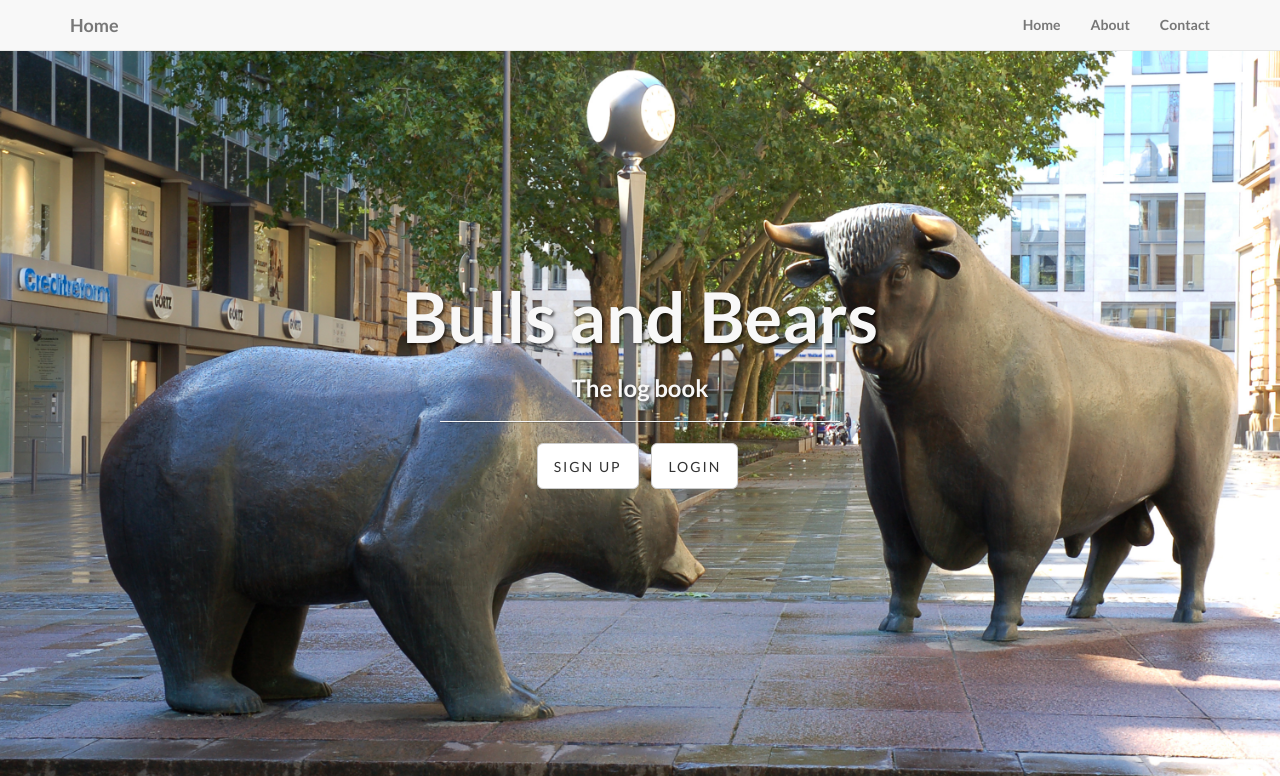
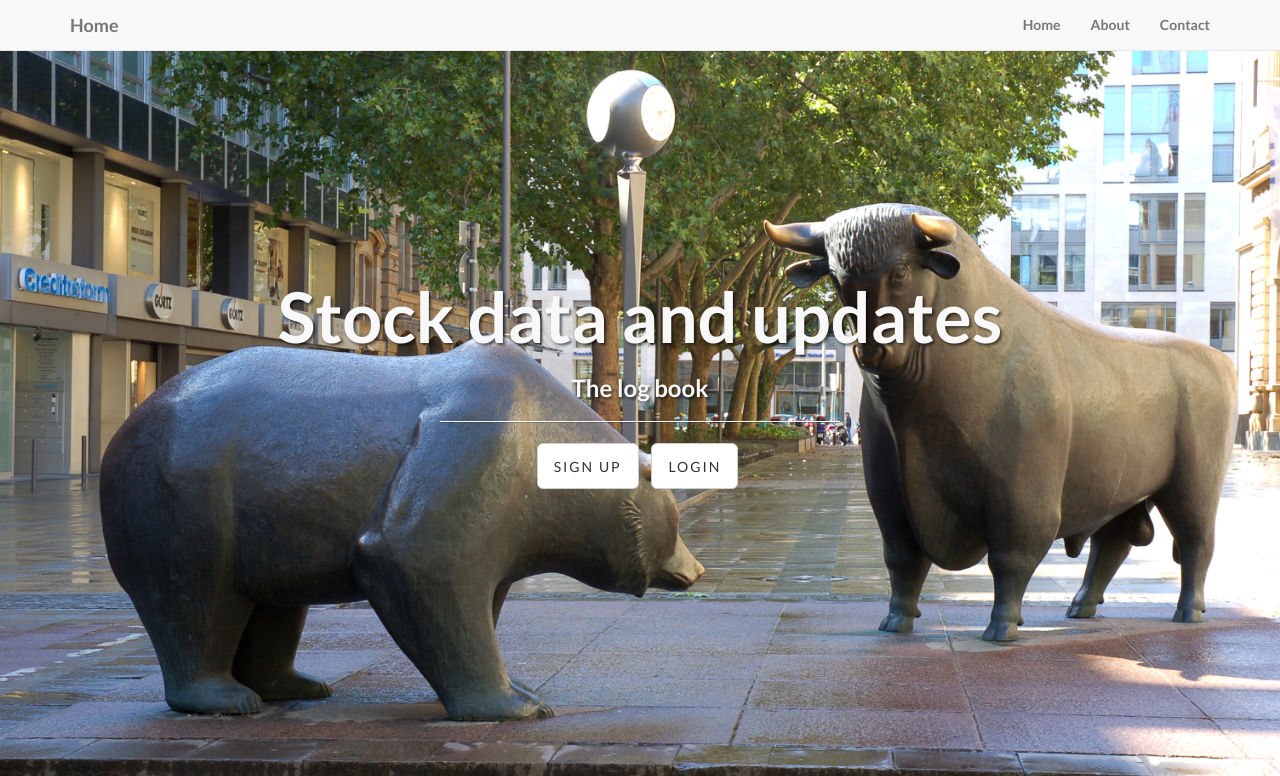
Before and after one commit to bharatreddy/thelogs, a Flask app: page / in a window 1280 px wide. Shown: the top 776 px of the page. Run offline with Flask 2, Linux system fonts and the light colour scheme; parts of the project's set-up code (start-up, migrations or seed data) failed here and were passed over; some libraries are stand-ins or nearby versions.

Commit message:
updt index html

```diff
--- a/bear/templates/index.html
+++ b/bear/templates/index.html
@@ -9,7 +9,7 @@
     <meta name="description" content="">
     <meta name="author" content="">
 
-    <title>The Bull and the Bear</title>
+    <title>Bulls and Bears</title>
 
     <!-- Bootstrap Core CSS -->
     <link href="static/css/bootstrap.min.css" rel="stylesheet">
@@ -72,7 +72,7 @@
             <div class="row">
                 <div class="col-lg-12">
                     <div class="intro-message">
-                        <h1>Bulls and Bears</h1>
+                        <h1>Stock data and updates</h1>
                         <h3>The log book</h3>
                         <hr class="intro-divider">
                         <ul class="list-inline intro-social-buttons">
```
